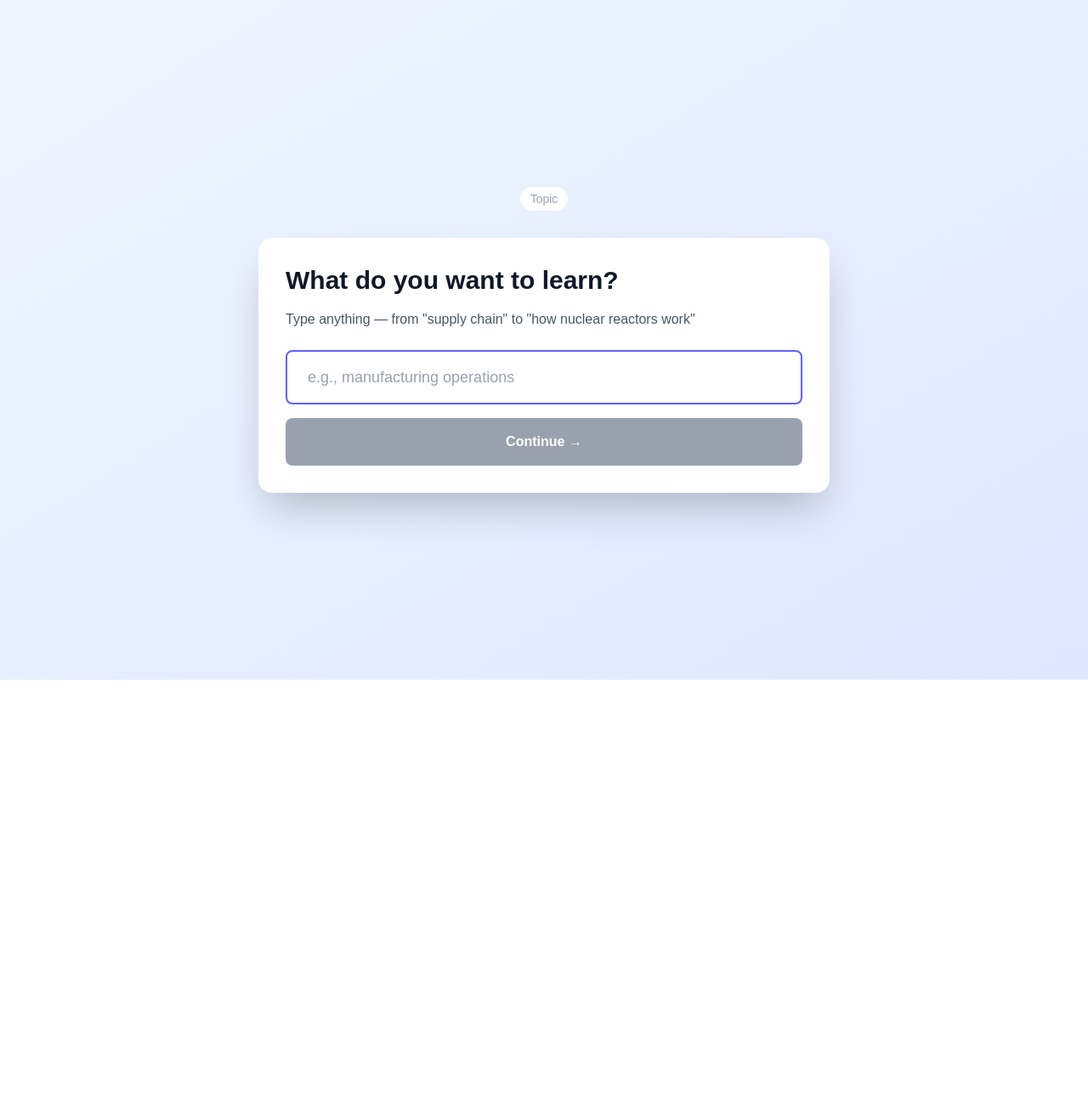
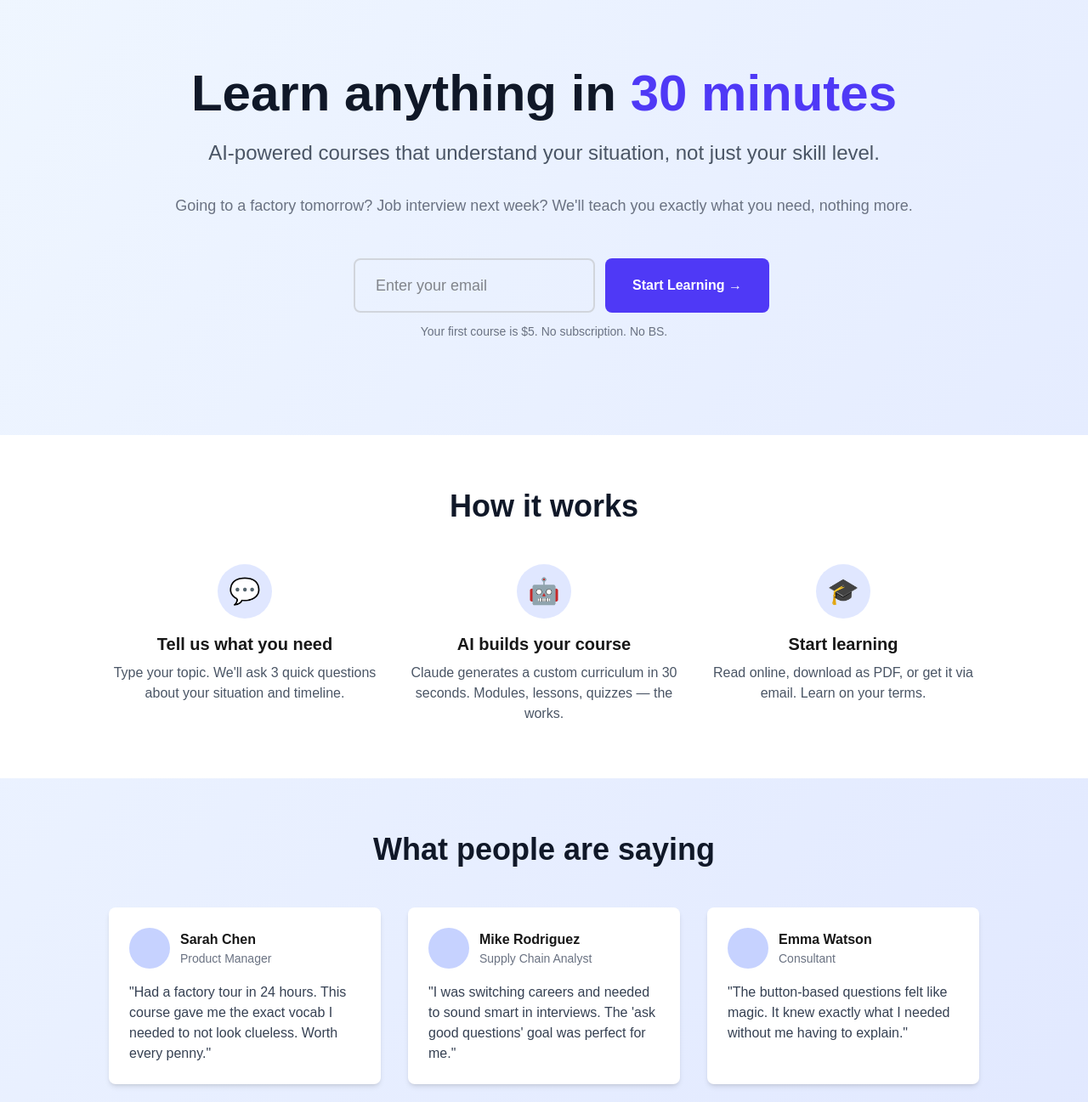
Before and after one commit to rahul-dcosta/adaptive-courses, a Next.js app in the folder app/: page / in a window 1280 px wide. Shown: the top 1297 px of the page at 85% size. Before the commit the page ends 800 px from the top, so only its background shows below. Built offline with nearby package versions, Linux system fonts and the light colour scheme.

Commit message:
Add landing page: hero, email capture, how it works, testimonials

```diff
--- a/app/app/page.tsx
+++ b/app/app/page.tsx
@@ -1,5 +1,5 @@
-import CourseBuilderNew from '@/components/CourseBuilderNew';
+import LandingPage from '@/components/LandingPage';
 
 export default function Home() {
-  return <CourseBuilderNew />;
+  return <LandingPage />;
 }
--- /dev/null
+++ b/app/components/LandingPage.tsx
@@ -0,0 +1,175 @@
+'use client';
+
+import { useState } from 'react';
+import CourseBuilderNew from './CourseBuilderNew';
+
+export default function LandingPage() {
+  const [showBuilder, setShowBuilder] = useState(false);
+  const [email, setEmail] = useState('');
+  const [emailCaptured, setEmailCaptured] = useState(false);
+
+  const handleEmailSubmit = async (e: React.FormEvent) => {
+    e.preventDefault();
+    if (email.trim()) {
+      // TODO: Save email to database/mailing list
+      console.log('Email captured:', email);
+      setEmailCaptured(true);
+      setShowBuilder(true);
+    }
+  };
+
+  if (showBuilder) {
+    return <CourseBuilderNew />;
+  }
+
+  return (
+    <div className="min-h-screen bg-gradient-to-br from-blue-50 to-indigo-100">
+      {/* Hero Section */}
+      <div className="container mx-auto px-4 pt-20 pb-12">
+        <div className="max-w-4xl mx-auto text-center">
+          <h1 className="text-5xl md:text-6xl font-bold text-gray-900 mb-6">
+            Learn anything in <span className="text-indigo-600">30 minutes</span>
+          </h1>
+          <p className="text-xl md:text-2xl text-gray-600 mb-8">
+            AI-powered courses that understand your situation, not just your skill level.
+          </p>
+          <p className="text-lg text-gray-500 mb-12">
+            Going to a factory tomorrow? Job interview next week? We'll teach you exactly what you need, nothing more.
+          </p>
+
+          {/* Email Capture */}
+          <div className="max-w-md mx-auto mb-16">
+            <form onSubmit={handleEmailSubmit} className="flex gap-3">
+              <input
+                type="email"
+                value={email}
+                onChange={(e) => setEmail(e.target.value)}
+                placeholder="Enter your email"
+                className="flex-1 px-6 py-4 text-lg rounded-lg border-2 border-gray-300 focus:border-indigo-500 focus:outline-none"
+                required
+              />
+              <button
+                type="submit"
+                className="bg-indigo-600 text-white font-semibold px-8 py-4 rounded-lg hover:bg-indigo-700 transition whitespace-nowrap"
+              >
+                Start Learning →
+              </button>
+            </form>
+            <p className="text-sm text-gray-500 mt-3">
+              Your first course is $5. No subscription. No BS.
+            </p>
+          </div>
+        </div>
+      </div>
+
+      {/* How It Works */}
+      <div className="bg-white py-16">
+        <div className="container mx-auto px-4">
+          <h2 className="text-4xl font-bold text-center text-gray-900 mb-12">
+            How it works
+          </h2>
+          <div className="max-w-5xl mx-auto grid md:grid-cols-3 gap-8">
+            <div className="text-center">
+              <div className="w-16 h-16 bg-indigo-100 rounded-full flex items-center justify-center mx-auto mb-4">
+                <span className="text-3xl">💬</span>
+              </div>
+              <h3 className="text-xl font-semibold mb-2">Tell us what you need</h3>
+              <p className="text-gray-600">
+                Type your topic. We'll ask 3 quick questions about your situation and timeline.
+              </p>
+            </div>
+            <div className="text-center">
+              <div className="w-16 h-16 bg-indigo-100 rounded-full flex items-center justify-center mx-auto mb-4">
+                <span className="text-3xl">🤖</span>
+              </div>
+              <h3 className="text-xl font-semibold mb-2">AI builds your course</h3>
+              <p className="text-gray-600">
+                Claude generates a custom curriculum in 30 seconds. Modules, lessons, quizzes — the works.
+              </p>
+            </div>
+            <div className="text-center">
+              <div className="w-16 h-16 bg-indigo-100 rounded-full flex items-center justify-center mx-auto mb-4">
+                <span className="text-3xl">🎓</span>
+              </div>
+              <h3 className="text-xl font-semibold mb-2">Start learning</h3>
+              <p className="text-gray-600">
+                Read online, download as PDF, or get it via email. Learn on your terms.
+              </p>
+            </div>
+          </div>
+        </div>
+      </div>
+
+      {/* Testimonials */}
+      <div className="py-16">
+        <div className="container mx-auto px-4">
+          <h2 className="text-4xl font-bold text-center text-gray-900 mb-12">
+            What people are saying
+          </h2>
+          <div className="max-w-5xl mx-auto grid md:grid-cols-3 gap-8">
+            <div className="bg-white p-6 rounded-lg shadow-md">
+              <div className="flex items-center mb-4">
+                <div className="w-12 h-12 bg-indigo-200 rounded-full mr-3"></div>
+                <div>
+                  <p className="font-semibold">Sarah Chen</p>
+                  <p className="text-sm text-gray-500">Product Manager</p>
+                </div>
+              </div>
+              <p className="text-gray-700">
+                "Had a factory tour in 24 hours. This course gave me the exact vocab I needed to not look clueless. Worth every penny."
+              </p>
+            </div>
+            <div className="bg-white p-6 rounded-lg shadow-md">
+              <div className="flex items-center mb-4">
+                <div className="w-12 h-12 bg-indigo-200 rounded-full mr-3"></div>
+                <div>
+                  <p className="font-semibold">Mike Rodriguez</p>
+                  <p className="text-sm text-gray-500">Supply Chain Analyst</p>
+                </div>
+              </div>
+              <p className="text-gray-700">
+                "I was switching careers and needed to sound smart in interviews. The 'ask good questions' goal was perfect for me."
+              </p>
+            </div>
+            <div className="bg-white p-6 rounded-lg shadow-md">
+              <div className="flex items-center mb-4">
+                <div className="w-12 h-12 bg-indigo-200 rounded-full mr-3"></div>
+                <div>
+                  <p className="font-semibold">Emma Watson</p>
+                  <p className="text-sm text-gray-500">Consultant</p>
+                </div>
+              </div>
+              <p className="text-gray-700">
+                "The button-based questions felt like magic. It knew exactly what I needed without me having to explain."
+              </p>
+            </div>
+          </div>
+        </div>
+      </div>
+
+      {/* CTA */}
+      <div className="py-16">
+        <div className="container mx-auto px-4 text-center">
+          <h2 className="text-4xl font-bold text-gray-900 mb-6">
+            Ready to learn something new?
+          </h2>
+          <button
+            onClick={() => setShowBuilder(true)}
+            className="bg-indigo-600 text-white font-semibold px-12 py-4 rounded-lg hover:bg-indigo-700 transition text-lg"
+          >
+            Generate Your Course — $5
+          </button>
+        </div>
+      </div>
+
+      {/* Footer */}
+      <div className="bg-gray-900 text-white py-8">
+        <div className="container mx-auto px-4 text-center">
+          <p className="text-gray-400">
+            © 2026 Adaptive Courses. Built with Claude.
+          </p>
+        </div>
+      </div>
+    </div>
+  );
+}
```
